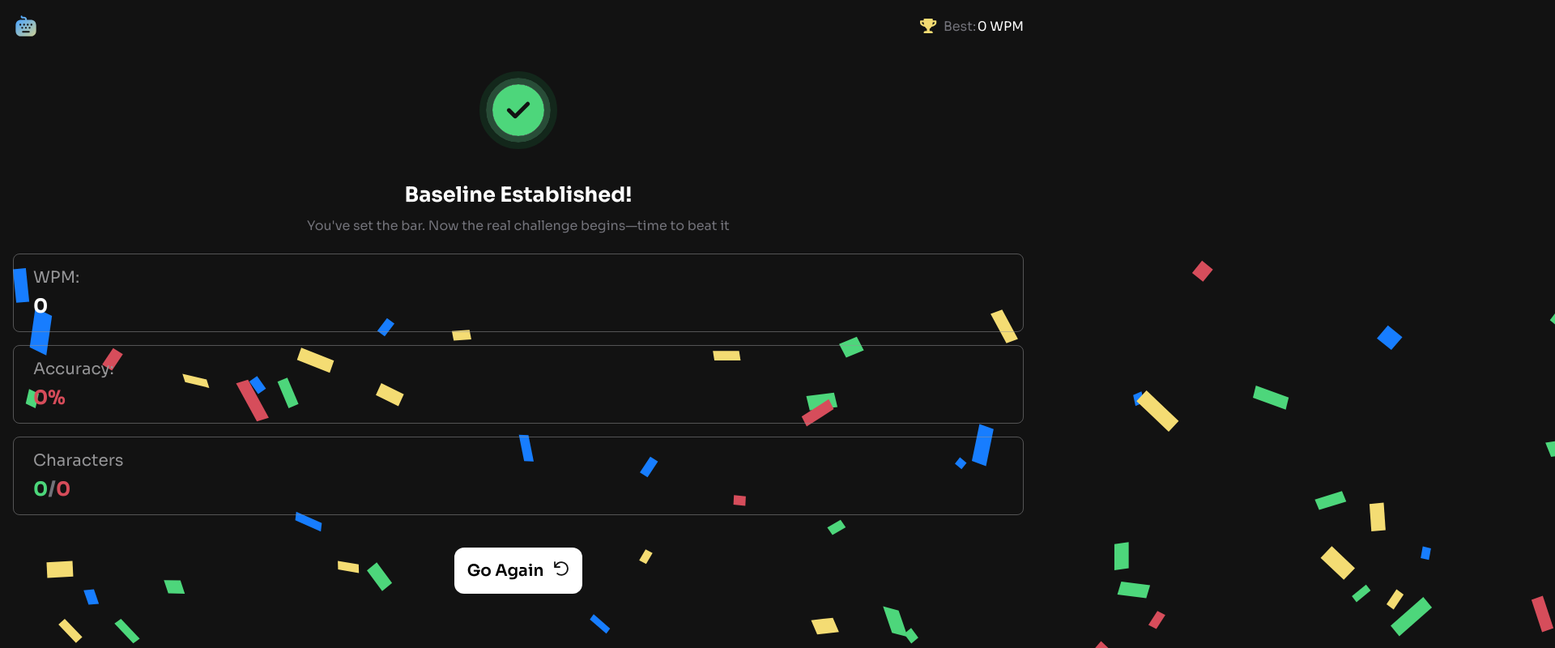
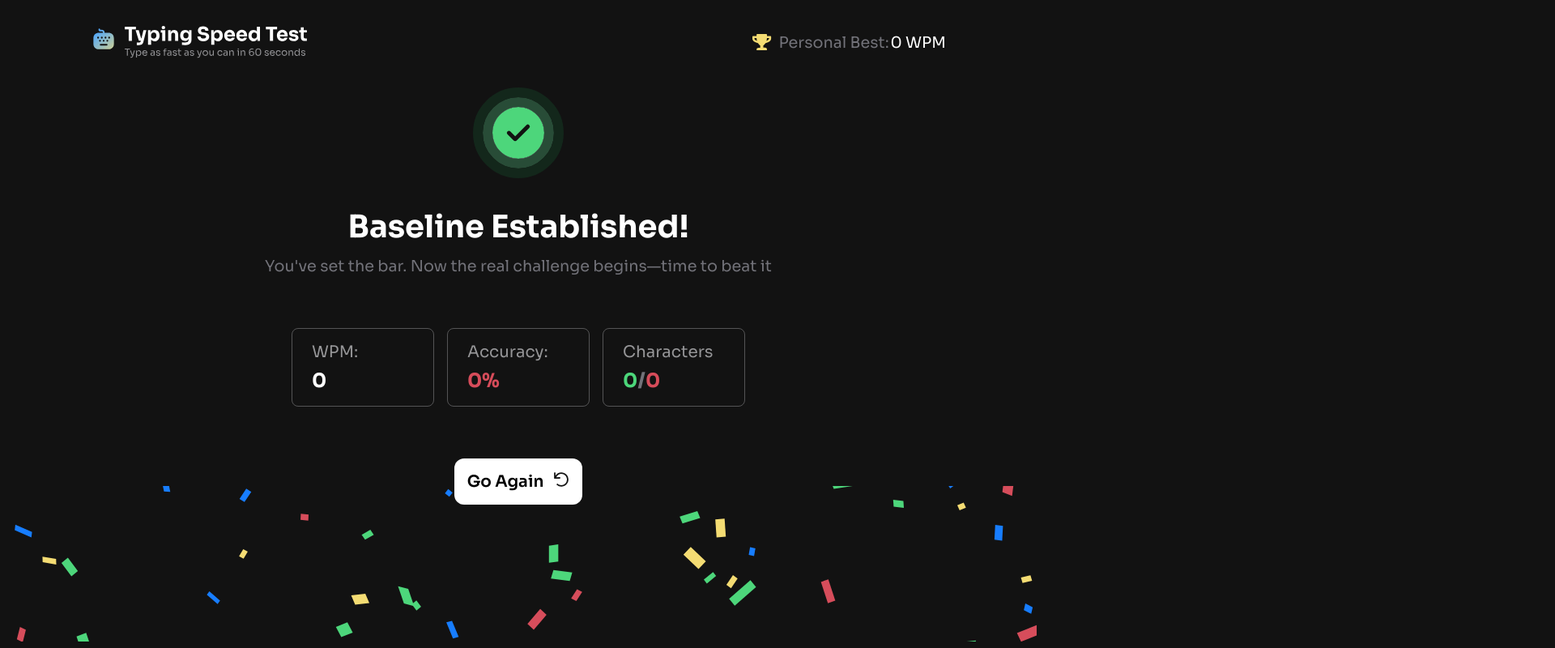
Before and after one commit to andwehehe/FMC-Typing-speed-test, a React (Vite) app: page /FMC-Typing-speed-test/Initial-High-Score in a window 1280 px wide. Shown: the top 800 px of the page at 81% size, 1920 px wide, since content can reach past the window. Built offline with nearby package versions, Linux system fonts and the light colour scheme.

Commit message:
finished post test screen desktop view

```diff
--- a/src/Components/BestScorePanel/BestScorePanel.jsx
+++ b/src/Components/BestScorePanel/BestScorePanel.jsx
@@ -1,19 +1,34 @@
 import styles from './BestScorePanel.module.css';
 import logoMobile from '../../assets/icons/logo-small.svg'
+import logoDesktop from '../../assets/icons/logo-large.svg'
 import trophy from '../../assets/icons/icon-personal-best.svg'
 import { StatsContext } from '../../Features/TextField/StatsContext';
-import { useContext } from 'react';
+import { useContext, useState, useEffect } from 'react';
 
 function BestScorePanel() {
+
+    const [ isWideScreen, setIsWideScreen ] = useState(window.innerWidth >= 768)
+
+    const handleResize = () => {
+        setIsWideScreen(window.innerWidth >= 768);
+    }
+
+    useEffect(() => {
+        window.addEventListener("resize", handleResize);
+        return () => window.removeEventListener("resize", handleResize);
+    })
 
     const { bestScore } = useContext(StatsContext);
 
     return(
         <div className={styles.best__scorePanel}>
-            <img src={logoMobile} alt="logo" />
+            <img
+                src={isWideScreen ? logoDesktop : logoMobile}
+                alt="logo"
+            />
             <div className={styles.best__score}>
                 <img src={trophy} alt="trophy" />
-                <span>Best:</span>
+                <span>{isWideScreen ? "Personal Best:" : "Best:"}</span>
                 {Math.ceil(bestScore)} WPM
             </div>
         </div>
--- a/src/Components/BestScorePanel/BestScorePanel.module.css
+++ b/src/Components/BestScorePanel/BestScorePanel.module.css
@@ -1,5 +1,6 @@
 /* BEST SCORE PANEL */
 .best__scorePanel {
+    font-size: clamp(1rem, 3vw, 1.2rem);
     display: flex;
     justify-content: space-between;
     margin-block-end: 1rem;
@@ -17,3 +18,7 @@
     color: var(--neutral-500);
     margin-inline: 0.5rem 0.1rem;
 }
+
+.best__score img {
+    width: clamp(1.3125rem, 3vw, 1.5rem);
+}
--- a/src/Components/DropdownButton/DropdownBTN.jsx
+++ b/src/Components/DropdownButton/DropdownBTN.jsx
@@ -18,12 +18,6 @@ function DropdownBTN({ content }) {
 
         setIsDropdownOpen(prev => !prev);
     }
-
-    // useEffect(() => {
-    //     if(content[0].name === "difficulty" && selectedDifficulty) {
-    //         setSelectedRadio(selectedDifficulty);
-    //     }
-    // }, [])
 
     return(
         <div className={styles.dropdownBTN__container}>
--- a/src/Pages/PostTestPage/PostTestPage.jsx
+++ b/src/Pages/PostTestPage/PostTestPage.jsx
@@ -47,7 +47,7 @@ function InitialHighscore() {
     }
 
     return(
-        <section className={styles.initialHighscore}>
+        <section className={styles.postTestPanel}>
             <BestScorePanel />
 
             <article className={styles.heading}>
@@ -128,12 +128,16 @@ function InitialHighscore() {
                 src={star1}
                 alt="star 1"
             />
-            <img
-                className={styles.confetti}
+            <div
+                className={styles.confettiContainer}
                 style={{display: currentWPM < bestScore ? "none" : "block"}}
-                src={NEW__BEST.footerIcon}
-                alt="confetti"
-            />
+            >
+                <img
+                    className={styles.confetti}
+                    src={NEW__BEST.footerIcon}
+                    alt="confetti"
+                />
+            </div>
         </section>
     );
 }
--- a/src/Pages/PostTestPage/PostTestPage.module.css
+++ b/src/Pages/PostTestPage/PostTestPage.module.css
@@ -1,3 +1,7 @@
+.postTestPanel {
+    overflow: hidden;
+}
+
 .heading {
     text-align: center;
 }
@@ -12,14 +16,23 @@
 .star2 {
     position: absolute;
     left: 0%;
-    top: 50%;
-    width: 1.5rem;
+    top: clamp(2.5rem, 7.5vw, 7rem);
+    width: clamp(1.5rem, 3vw, 2rem);
 }
 
 .star1 {
     position: absolute;
     right: 7%;
-    width: 3rem;
+    width: clamp(3rem, 5vw, 5rem);
+}
+
+.confettiContainer {
+    position: absolute;
+    left: 0%;
+    bottom: 1%;
+    width: 100%;
+    height: 30rem;
+    overflow: hidden;
 }
 
 .confetti {
@@ -27,23 +40,25 @@
     z-index: -1;
     left: 53%;
     bottom: 3%;
-    max-width: 100%;
     transform: scale(2.3);
 }
 
 .completed-icon {
     border-radius: 50%;
-    border: solid 0.5rem var(--green-400);
-    outline: solid 0.5rem var(--green-300);
+    border: solid var(--green-400);
+    border-width: clamp(0.5rem, 1vw, 1rem);
+    outline: solid var(--green-300);
+    outline-width: clamp(0.5rem, 1vw, 1rem);
     background-color: var(--neutral-500);
 }
 
 .title {
-    font-size: 1.6rem;
+    font-size: clamp(1.6rem, 3vw, 2.6rem);
     color: var(--neutral-0);
 }
 
 .description {
+    font-size: clamp(1rem, 3vw, 1.2rem);
     color: var(--neutral-500);
     margin-block: 0.75rem;
 }
@@ -94,3 +109,30 @@
 .not__perfect {
     color: var(--red-500);
 }
+
+@media (min-width: 768px) {
+    .final__stats{
+        flex-direction: row;
+        justify-content: center;
+        margin-block: 4rem;
+    }
+
+    .final__stats > * {
+        width: 11rem;
+    }
+
+    .star1 {
+        bottom: calc(10vw + 22rem);
+    }
+
+    .confetti {
+        left: 0%;
+        bottom: 0%;
+        transform: scale(1.5);
+        width: 100%;
+    }
+
+    .confettiContainer {
+        height: 15vw;
+    }
+}
--- a/src/global-styles/global.css
+++ b/src/global-styles/global.css
@@ -33,6 +33,14 @@ input, button, textarea, select {
 
 body {
   font-family: 'Sora', sans-serif;
-  padding: 1rem;
+  padding-inline: 1rem;
+  padding-block: clamp(1rem, 3vw, 2rem);
   background-color: var(--neutral-900);
 }
+
+@media (min-width: 768px) {
+  body {
+    margin-inline: auto;
+    max-width: 85vw;
+  }
+}
```
